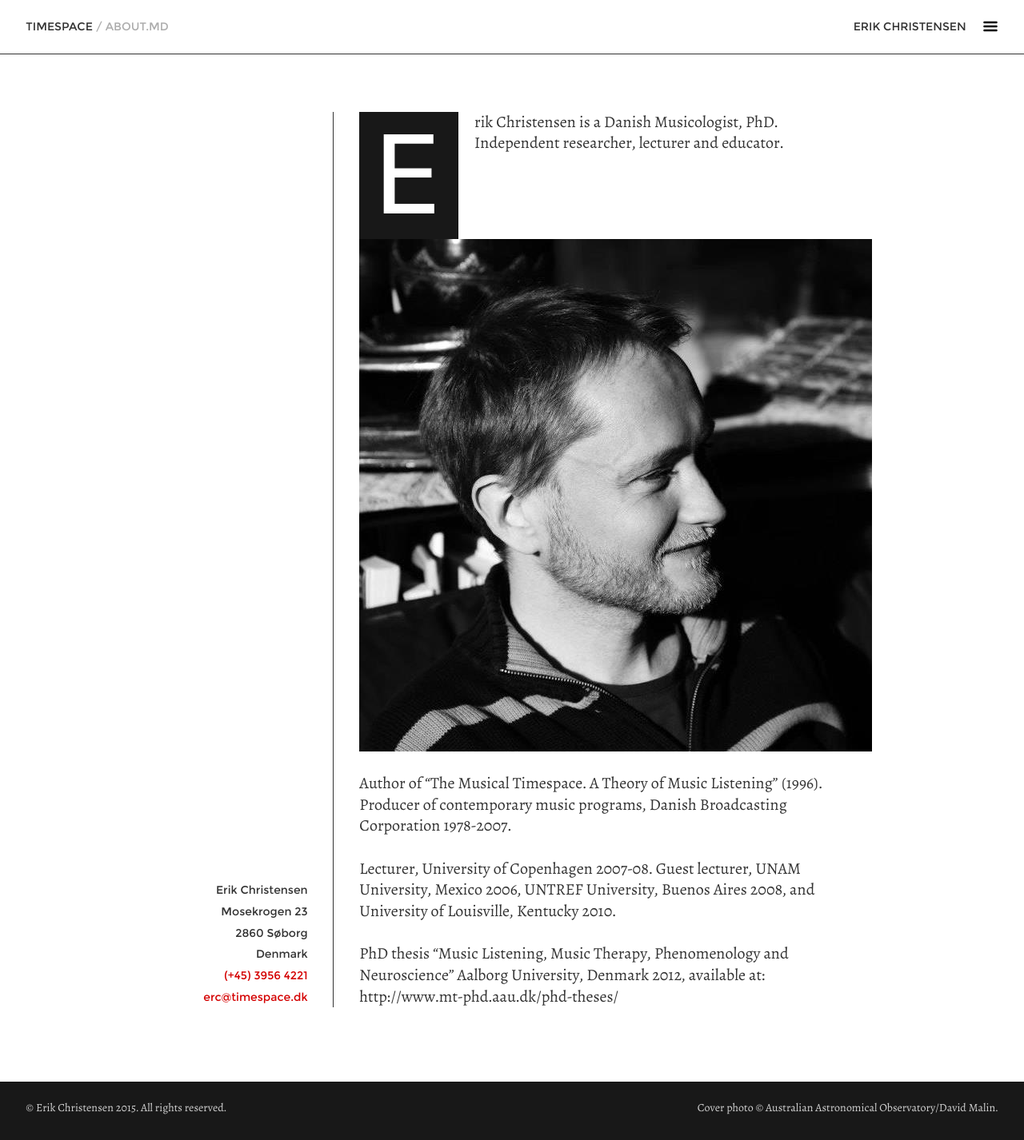
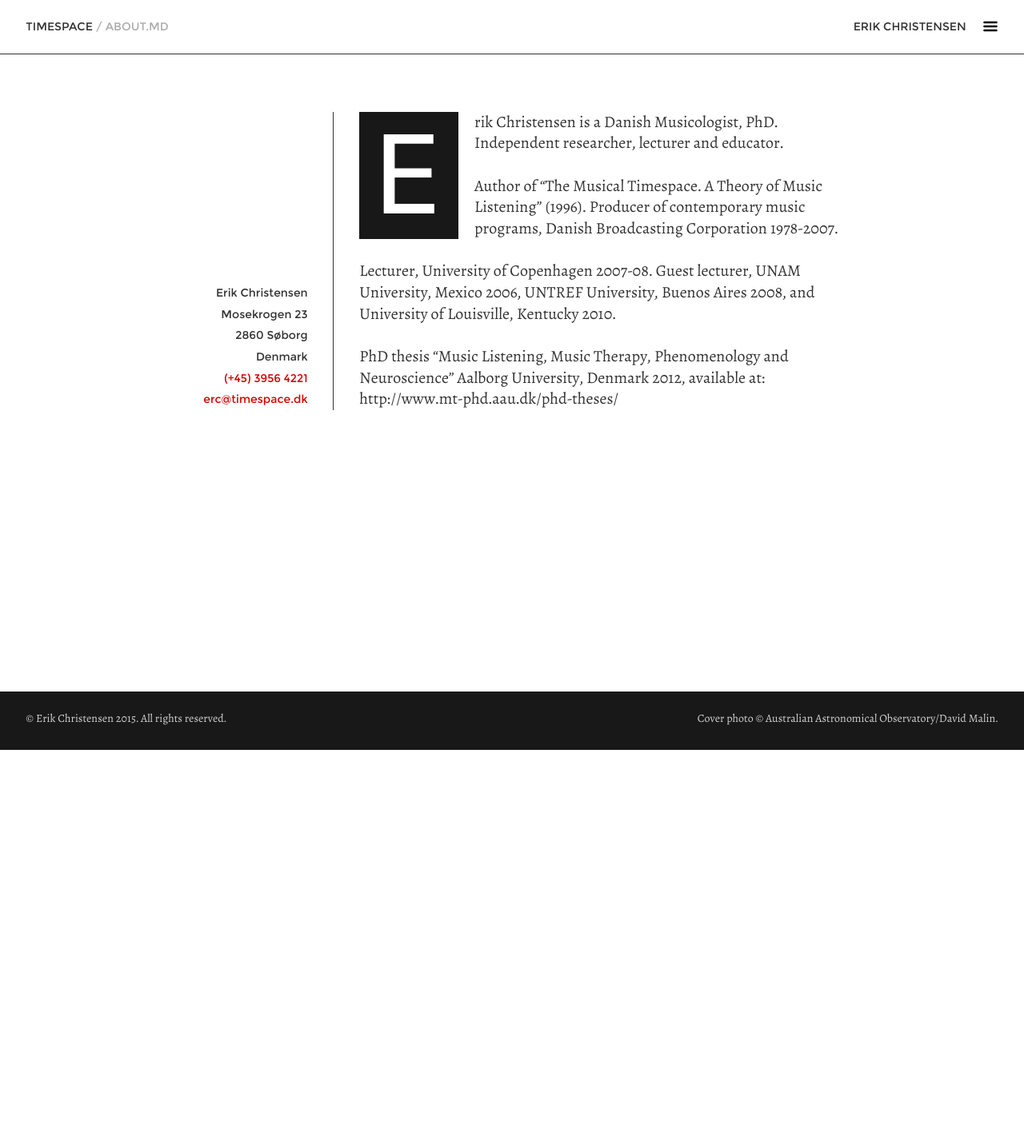
Before and after one commit to netlifydemo/cms-demo, a Jekyll site: the page built from pages/about.md, in a window 1280 px wide. Shown: the whole page at 80% size. Built offline with Jekyll 4.4.1, drawn with Linux system fonts in a browser that asks for light colours; after the commit the page ends 938 px from its top, so only the background shows below that.

Commit message:
Updated Page About

```diff
--- a/pages/about.md
+++ b/pages/about.md
@@ -6,8 +6,6 @@ permalink: /about/
 
 Erik Christensen is a Danish Musicologist, PhD. Independent researcher, lecturer and educator.
 
-![me-square.jpg](/uploads/me-square.jpg)
-
 Author of “The Musical Timespace. A Theory of Music Listening” (1996). Producer of contemporary music programs, Danish Broadcasting Corporation 1978-2007.
 
 Lecturer, University of Copenhagen 2007-08. Guest lecturer, UNAM University, Mexico 2006, UNTREF University, Buenos Aires 2008, and University of Louisville, Kentucky 2010.
```
